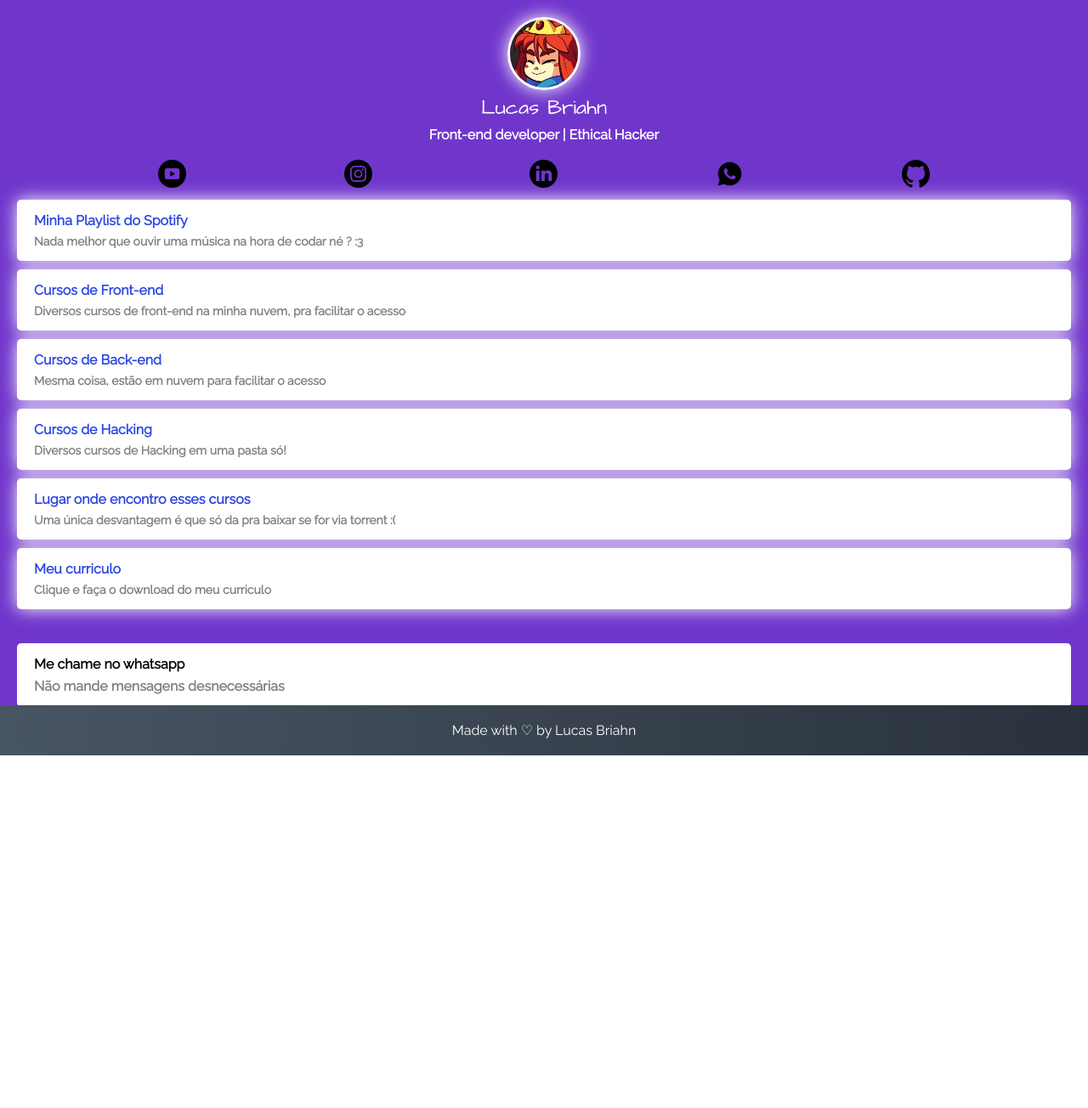
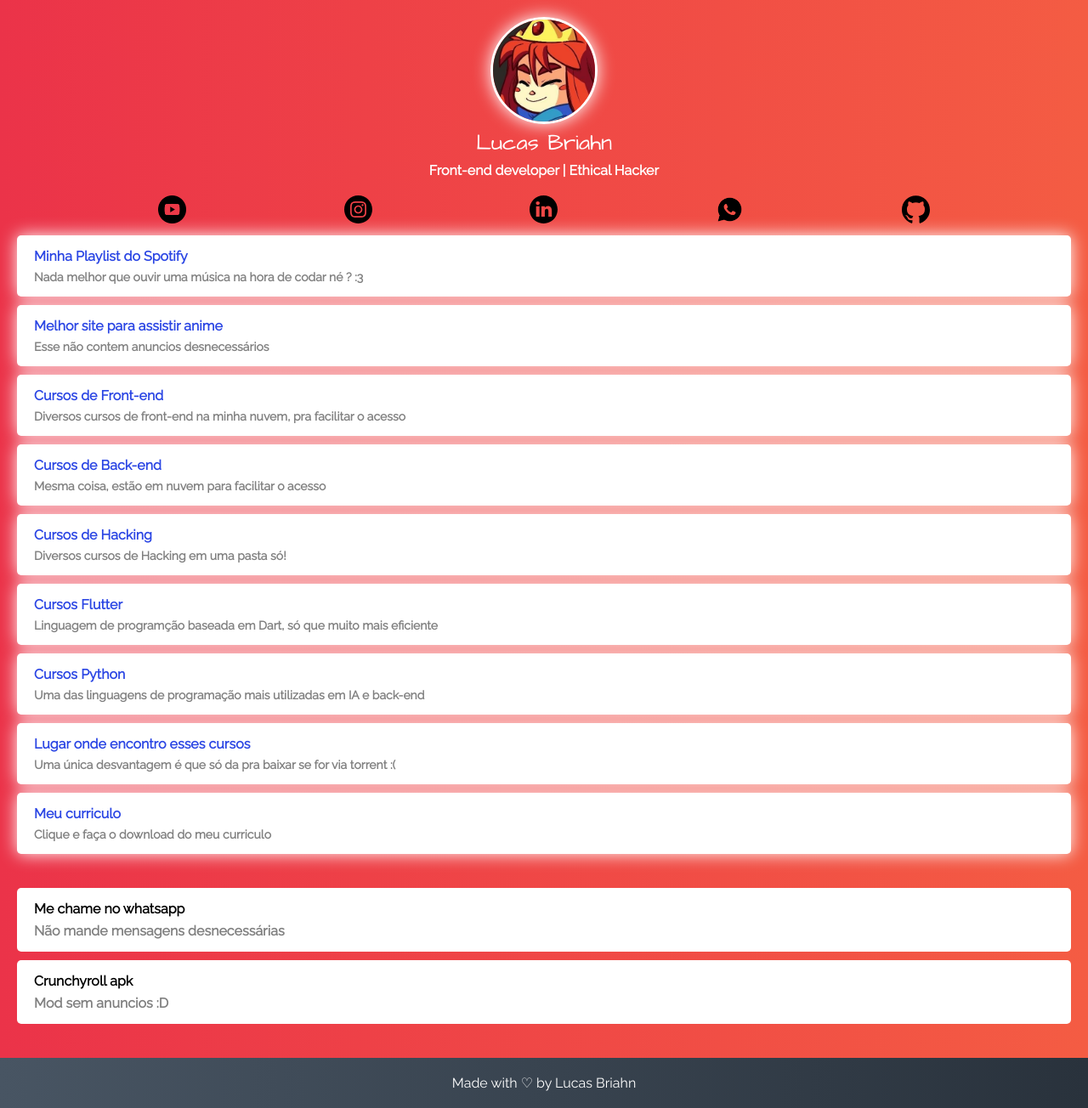
Before and after one commit to lucasbriahn/lucasbriahn.github.io, a PHP site: page / in a window 1280 px wide. Shown: the whole page at 85% size. Before the commit the page ends 889 px from the top, so only its background shows below. Run offline with PHP 8.4, Linux system fonts and the light colour scheme.

Commit message:
Add files via upload

```diff
--- a/assets/styles.css
+++ b/assets/styles.css
@@ -5,16 +5,15 @@
 }
 
 body {
-    background-color: rgb(112, 54, 204);
-    background: linear-gradient(176deg, rgba (54, 77, 204, 1) 0%, rgba(19, 35, 124, 1) 100%);
+
+    background: linear-gradient(to right,#eb3349 , #f45c43);
     color: white;
     font-family: 'Raleway', sans-serif;
 }
 .body-container {
     position: relative;
     width: 100%;
-    height: 100vh;
-    min-height: 100vh;
+    height: 100%;
 }
 /* IMAGENS DE PERFIL */
 .profile {
@@ -22,7 +21,7 @@ body {
 }
 
 .profile img {
-    width: 80px;
+    width: 120px;
     border-radius: 50%;
     border: 3px solid white;
     box-shadow: 0 0 20px white;
@@ -33,7 +32,7 @@ body {
 h1 {
     font-family: 'Architects Daughter', Arial;
     font-weight: 100;
-    font-size: 24px;
+    font-size: 26px;
     margin-bottom: 5px;
 }
 
@@ -114,13 +113,17 @@ h2 {
 /* footer */
 .container {
     text-align: center;
-    width: 100%;
-    position:absolute;
     background:linear-gradient( to right,#485563,#29323c);
     background-repeat: no-repeat;
-    margin: 30px 0;
+
 }
 
 .container p {
     padding: 20px;
 }
+
+.end-site {
+    display: block;
+    position: absolute;
+    width: 100%;
+}
--- a/index.html
+++ b/index.html
@@ -7,8 +7,6 @@
     <meta name="viewport" content="width=device-width, initial-scale=1.0">
     <title>Meus Links</title>
     <!-- SCRIPTS -->
-    <script async src="https://pagead2.googlesyndication.com/pagead/js/adsbygoogle.js?client=ca-pub-2530272369782190"
-     crossorigin="anonymous"></script>
     <script async src="https://www.googletagmanager.com/gtag/js?id=G-GC2XR92XEZ"></script>
     <script>
         window.dataLayer = window.dataLayer || [];
@@ -61,9 +59,13 @@
             <ul class="link-list">
                 <li>
                     <a href="https://open.spotify.com/playlist/2n1Ze3jEd0t4HNKeYRNr2f?si=83def692111d4f71"
-                        target="_blank">Minha
-                        Playlist do Spotify
+                        target="_blank">Minha Playlist do Spotify
                         <span>Nada melhor que ouvir uma música na hora de codar né ? :3</span>
+                    </a>
+                </li>
+                <li>
+                    <a href="https://sukianimes.com/" target="_blank">Melhor site para assistir anime
+                        <span>Esse não contem anuncios desnecessários</span>
                     </a>
                 </li>
                 <li>
@@ -84,6 +86,18 @@
                         <span>Diversos cursos de Hacking em uma pasta só!</span></a>
                 </li>
                 <li>
+                    <a href="https://seducsp-my.sharepoint.com/:f:/g/personal/0000109403762xsp_aluno_educacao_sp_gov_br/EoS_RjvdHxxOsD52q6h35pwBNAKCz_WV3SUho9ikyCJi8w?e=vAhUn1"
+                        target="_blank">Cursos Flutter
+                        <span>Linguagem de programção baseada em Dart, só que muito mais eficiente</span>
+                    </a>
+                </li>
+                <li>
+                    <a href="https://seducsp-my.sharepoint.com/:f:/g/personal/0000109403762xsp_aluno_educacao_sp_gov_br/EnKjRrBhNxBFg4oumTJHHNwBpreURV0dUjNxBMmb_B3cWQ?e=XCbMIH"
+                        target="_blank">Cursos Python
+                        <span>Uma das linguagens de programação mais utilizadas em IA e back-end</span>
+                    </a>
+                </li>
+                <li>
                     <a href="https://downloadcursos.top" target="_blank">Lugar onde encontro esses cursos
                         <span>Uma única desvantagem é que só da pra baixar se for via torrent :( </span></a>
 
@@ -100,12 +114,18 @@
                         <span>Não mande mensagens desnecessárias</span>
                     </a>
                 </li>
+                <li>
+                    <a href="https://techgara.com/download/mod/crunchyroll-premium-31913-3262/" target="_blank"> Crunchyroll apk
+                        <span>Mod sem anuncios :D</span>
+                    </a>
+                </li>
             </ul>
         </div>
     </main>
-    <footer class="container">
-        <p>Made with ♡ by Lucas Briahn</p>
-    </footer>
+    <div class="end-site">
+        <footer class="container">
+            <p>Made with ♡ by Lucas Briahn</p>
+        </footer>
+    </div>
 </body>
-
 </html>
```
